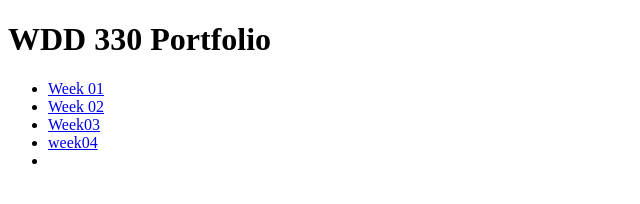
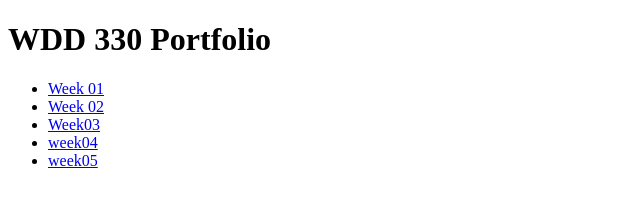
Before and after one commit to agipare/WDD330, a plain HTML site: page index.html in a window 1280 px wide. Shown: the full height of the page, 0-640 px from the left. Drawn offline with Linux system fonts and the light colour scheme.

Commit message:
like that

```diff
--- a/index.html
+++ b/index.html
@@ -15,7 +15,7 @@
     <li><a href="./week02/week02.html">Week 02</a></li>
     <li><a href="./week03/week03.html">Week03</a></li>
     <li><a href="./week-4/week04.html">week04</a></li>
-    <li><a href="./week05/week05.html"></a></li>
+    <li><a href="./week05/week05.html">week05</a></li>
   </ul>
     <script src="js/main.js"></script>
 </body>
```
